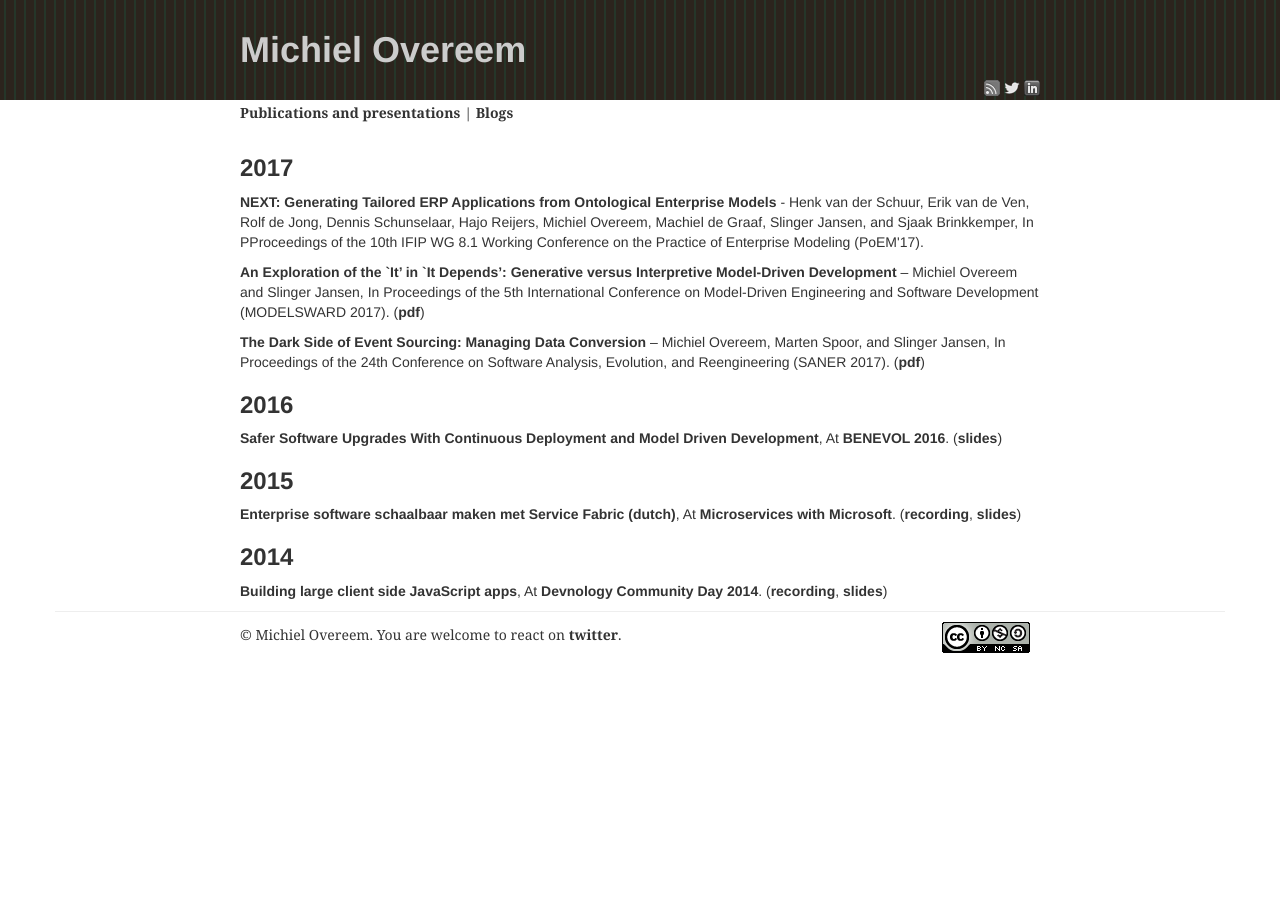
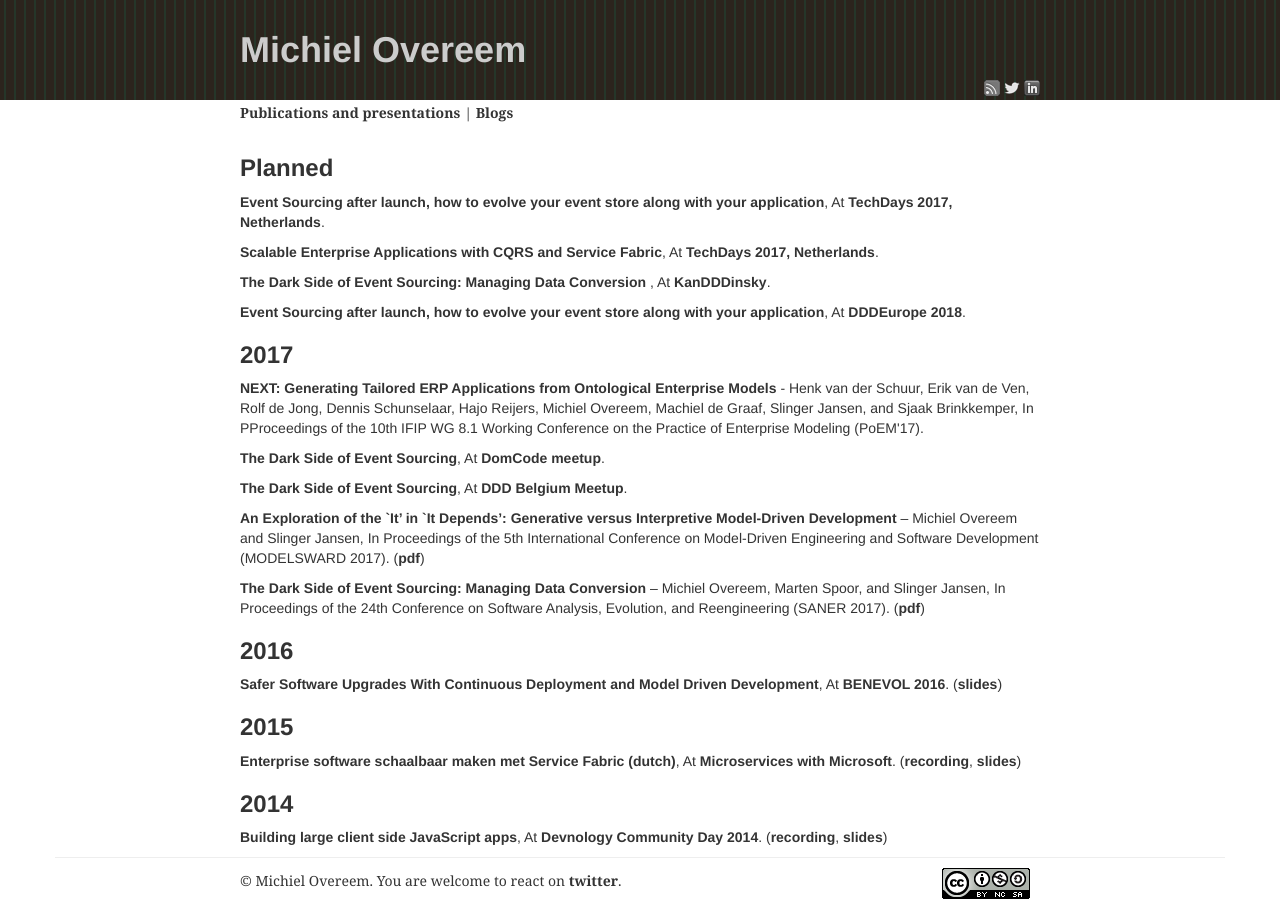
Before and after one commit to overeemm/overeemm.github.com, a Jekyll site: the page built from pubspres.html, in a window 1280 px wide. Built offline with Jekyll 4.4.1, drawn with Linux system fonts in a browser that asks for light colours; nearby versions of some CDN libraries.

Commit message:
Added planned presentations

```diff
--- a/_layouts/posts.html
+++ b/_layouts/posts.html
@@ -8,7 +8,7 @@ layout: default
   <span class="postinfo">
       Placed on {{ page.date | date: "%d %B %Y" }}, about
       {% for category in page.categories %}
-      <a href="/topic.html#{{ category }}" title="{{ category }}" rel="topic tag">{{ category }}</a>
+        {{ category }}
       {% endfor %}
   </span>
 
--- a/pubspres.html
+++ b/pubspres.html
@@ -2,6 +2,30 @@
 layout: summary
 title: Publications and presentations
 ---
+
+<h3 class="entry-title">
+    <a href="/pubspres.html" title="2017" rel="bookmark">Planned</a>
+</h3>
+
+<p>
+    <b>Event Sourcing after launch, how to evolve your event store along with your application</b>,
+    At <a href="https://techdays.nl/">TechDays 2017, Netherlands</a>.
+</p>
+
+<p>
+    <b>Scalable Enterprise Applications with CQRS and Service Fabric</b>,
+    At <a href="https://techdays.nl/">TechDays 2017, Netherlands</a>.
+</p>
+
+<p>
+    <b>The Dark Side of Event Sourcing: Managing Data Conversion </b>,
+    At <a href="http://kandddinsky.com/">KanDDDinsky</a>.
+</p>
+
+<p>
+    <b>Event Sourcing after launch, how to evolve your event store along with your application</b>,
+    At <a href="http://dddeurope.com/">DDDEurope 2018</a>.
+</p>
 
 <h3 class="entry-title">
   <a href="/pubspres.html" title="2017" rel="bookmark">2017</a>
@@ -11,6 +35,16 @@ title: Publications and presentations
     <b>NEXT: Generating Tailored ERP Applications from Ontological Enterprise Models</b> -
     Henk van der Schuur, Erik van de Ven, Rolf de Jong, Dennis Schunselaar, Hajo Reijers, Michiel Overeem, Machiel de Graaf, Slinger Jansen, and Sjaak Brinkkemper,
     In PProceedings of the 10th IFIP WG 8.1 Working Conference on the Practice of Enterprise Modeling (PoEM'17).
+</p>
+
+<p>
+    <b>The Dark Side of Event Sourcing</b>,
+    At <a href="https://www.meetup.com/DomCode/events/238391430/">DomCode meetup</a>.
+</p>
+
+<p>
+    <b>The Dark Side of Event Sourcing</b>,
+    At <a href="https://www.meetup.com/dddbelgium/events/237996705/">DDD Belgium Meetup</a>.
 </p>
 
 <p>
```
